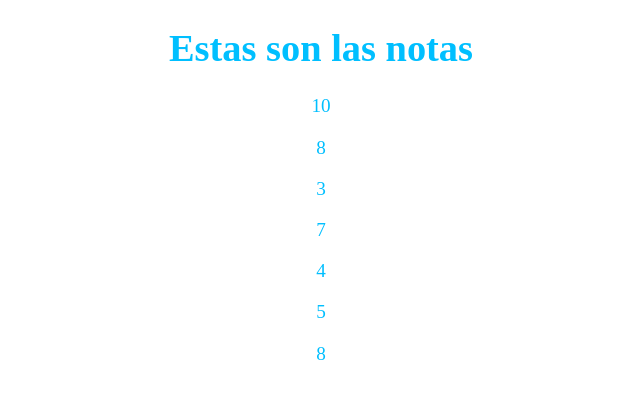
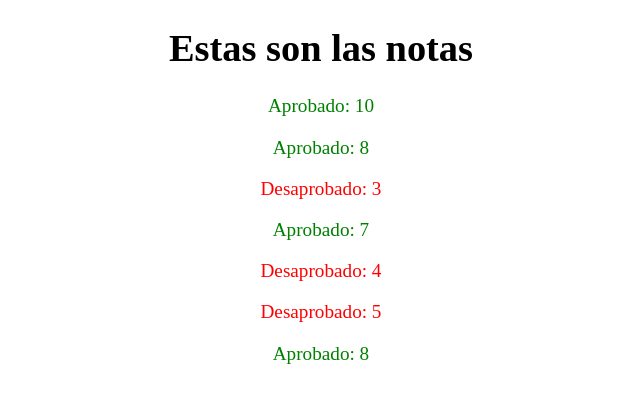
Before and after one commit to fedeservian/coder-FedericoServian, a Django app: page /ver-notas/ in a window 1280 px wide. Shown: the top 403 px of the page, without its empty margins (319-959 px from the left). Run offline with Django 5.2, Linux system fonts and the light colour scheme.

Commit message:
feat: colors and note

```diff
--- a/src/core/templates/core/notas.html
+++ b/src/core/templates/core/notas.html
@@ -6,10 +6,14 @@
     <title>Notas</title>
 </head>
 <body>
-    <div style="font-size: Larger; color: deepskyblue; text-align: center;">
+    <div style="font-size: Larger; color: black; text-align: center;">
             <h1>Estas son las notas</h1>
             {% for nota in notas %}
-                <p>{{ nota }}</p>
+                {% if nota > 6 %}
+                    <p style='color: green'>Aprobado: {{ nota }}</p>
+                {% else %}
+                    <p style='color: red'>Desaprobado: {{ nota }}</p>
+                {% endif %}
             {% endfor %}
     </div>
 
```
